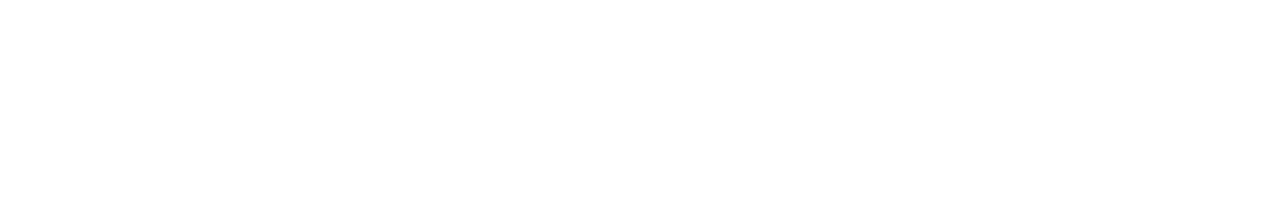
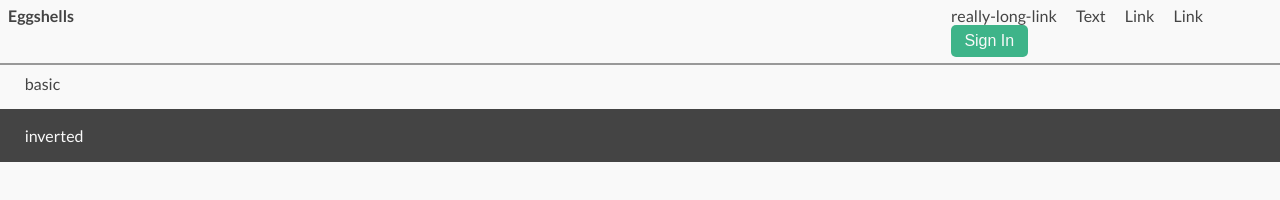
Before and after one commit to chaplinkyle/responsive-templates, a website: page eggshells.html in a window 1280 px wide. Drawn offline with Linux system fonts and the light colour scheme; files whose address does not match are found by name.

Commit message:
WIP eggshells theme

```diff
--- a/eggshells.css
+++ b/eggshells.css
@@ -0,0 +1,75 @@
+
+@import url(http://fonts.googleapis.com/css?family=Lato:400,700,400italic);
+
+body {
+  background-color: #f9f9f9;
+  color: #444;
+  font-family: 'Lato', sans-serif;
+  padding: 0;
+  margin: 0;
+}
+
+a {
+  color: #3eb489;
+}
+
+a:hover {
+  color: #98ff98;
+}
+
+button.flat {
+  background-color: #3eb489;
+  border: none;
+  border-radius: 5px;
+  color: #f9f9f9;
+  cursor: pointer;
+  font-size: 1em;
+  padding: 2% 4%;
+}
+
+button.flat.large {
+
+}
+
+.left {
+  float: left;
+}
+
+.right {
+  float: right;
+}
+
+.inverted {
+  background-color: #444;
+  color: #f9f9f9;
+}
+
+.header {
+  position: fixed;
+  background-color: #f9f9f9;
+  width: 100%;
+  padding: .5% 0;
+  border-bottom: 2px solid #999;
+}
+
+.header a,b,button,i,p,span {
+  margin: 0 .5rem;
+}
+
+.header a {
+  color: #444;
+  text-decoration: none;
+}
+
+.header a:hover {
+  color: #3eb489;
+}
+
+a.big-link, a.big-link:hover {
+  color: #444;
+  font-weight: bold;
+}
+
+div.section {
+  padding: 1.3%;
+}
--- a/eggshells.html
+++ b/eggshells.html
@@ -8,12 +8,46 @@
 
   <!-- responsive library -->
   <link rel="stylesheet" href="bower_componenets/lemonade/css/lemonade.css">
-  <!-- custom stylesheet -->
+  <!-- template stylesheet -->
   <link rel="stylesheet" href="eggshells.css">
 </head>
 <body>
 
 
 
+  <!-- header -->
+  <div class="header">
+    <div class="left">
+      <a href="#" class="big-link">Eggshells</a>
+    </div>
+
+    <div class="right">
+      <a href="#">really-long-link</a>
+      <span>Text</span>
+      <a href="#">Link</a>
+      <a href="#">Link</a>
+      <button class="flat">Sign In</button>
+    </div>
+  </div>
+
+  <!-- temporary -->
+  <br>
+  <br>
+  <br>
+
+  <!-- also see lemonade documentation for layout customization -->
+  <!-- https://github.com/dope/lemonade -->
+
+  <!-- three-column -->
+
+  <div class="section">
+    <p>basic</p>
+  </div>
+
+  <!-- two-column, white-on-black -->
+  <div class="section inverted">
+    <p>inverted</p>
+  </div>
+
 </body>
 </html>
```
